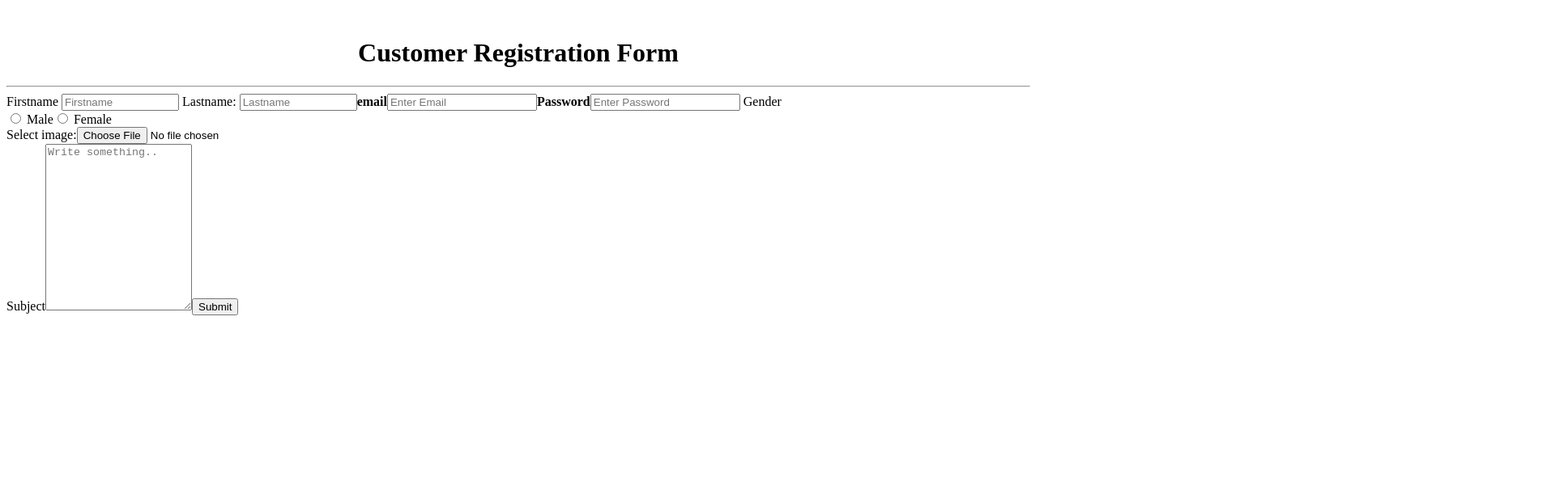
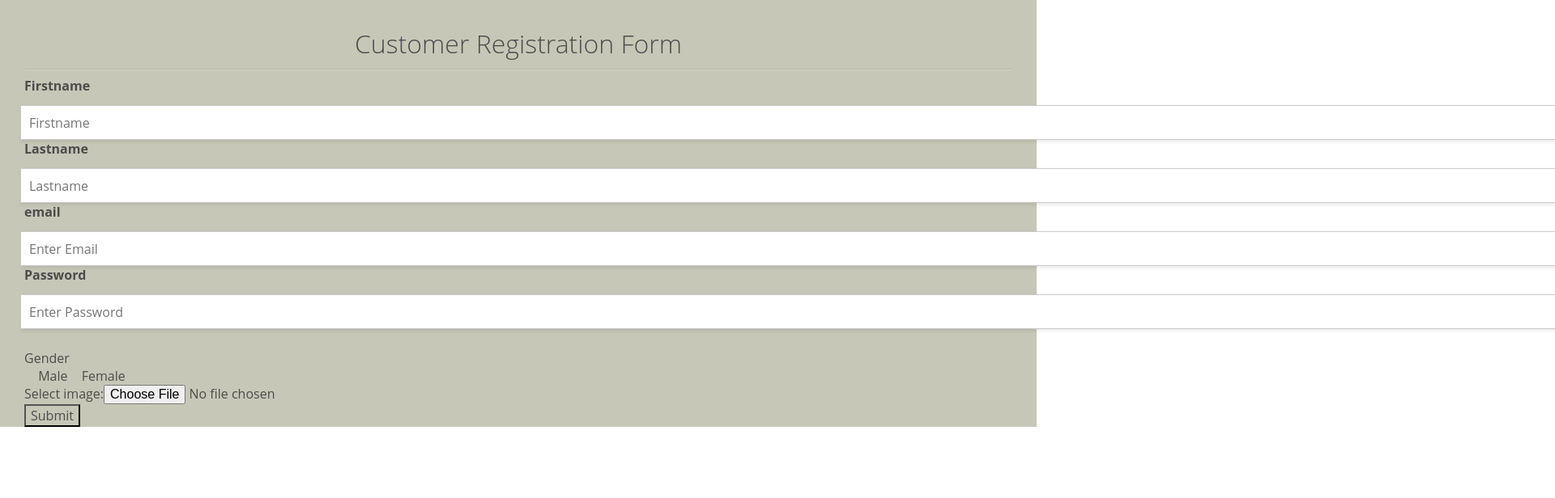
Before and after one commit to arasaa/air_quality, a React (Create React App) app in the folder client/: page /registration in a window 1280 px wide. Shown: the top 616 px of the page at 81% size, 1920 px wide, since content can reach past the window. Built offline with nearby package versions, Linux system fonts and the light colour scheme.

Commit message:
css style

```diff
--- a/client/src/components/screens/registration/Registration.js
+++ b/client/src/components/screens/registration/Registration.js
@@ -1,4 +1,5 @@
 import React from 'react'
+import './registration.css'
 const Registration = () => {
 
   return (
@@ -7,14 +8,16 @@ const Registration = () => {
   <div className="container" />
   <center>  <h1>Customer Registration Form</h1> </center>
   <hr />
-  <label> Firstname </label>
+  <label htmlFor="psw"><b> Firstname</b> </label>
 <input type="text" name="Firstname" placeholder="Firstname" size="15" required />
-<label> Lastname: </label>
+<label htmlFor="psw"><b> Lastname</b> </label>
 <input type="text" name="lastname" placeholder="Lastname" size="15"required />
 <label htmlFor="psw"><b>email</b></label>
 <input type="text" placeholder="Enter Email" name="email" id="email" required />
 <label htmlFor="psw"><b>Password</b></label>
 <input type="password" placeholder="Enter Password" name="psw" id="psw" required/>
+
+
 <label> Gender </label><br/>
 <input type="radio" value="Male" name="gender" /> Male
 <input type="radio" value="Female" name="gender" /> Female
@@ -24,8 +27,7 @@ const Registration = () => {
   <label htmlFor="img">Select image:</label>
   <input type="file" id="img" name="img" accept="image/*"/>
 </div>
-<label htmlFor="subject">Subject</label>
-<textarea id="subject" name="subject" placeholder="Write something.." style={{height:"200px"}}></textarea>
+
 <input type="submit" value="Submit" />
 </form>
 </div>
--- a/client/src/components/screens/registration/registration.css
+++ b/client/src/components/screens/registration/registration.css
@@ -0,0 +1,226 @@
+/* body{
+    color:rgb(30, 90, 70)
+}
+
+input[type=text], input[type=password], textarea {
+    width: 100%;
+    padding: 15px;
+    margin: 5px 0 22px 0;
+    display: inline-block;
+    border: none;
+    background: #F1F1F1;
+  }
+  input[type=text]:focus, input[type=password]:focus {
+    background-color: orange;
+    outline: none;
+  }
+   div {
+              padding: 10px 0;
+           }
+  hr {
+    border: 1px solid #F1F1F1;
+    margin-bottom: 25px;
+  }
+  .registerbtn {
+    background-color: #4CAF50;
+    color: white;
+    padding: 16px 20px;
+    margin: 8px 0;
+    border: none;
+    cursor: pointer;
+    width: 100%;
+    opacity: 0.9;
+  }
+  .registerbtn:hover {
+    opacity: 1;
+  }
+
+ */
+
+body, div, dl, dt, dd, ul, ol, li, h1, h2, h3, h4, h5, h6,
+pre, form, fieldset, input, textarea, p, blockquote, th, td {
+  padding:o;
+  margin:0;
+  background-color: rgb(199, 199, 183);}
+
+fieldset, img {border:0}
+
+ol, ul, li {list-style:none}
+
+:focus {outline:none}
+
+body,
+input,
+textarea,
+select {
+  font-family: 'Open Sans', sans-serif;
+  font-size: 16px;
+  color: #4c4c4c;
+}
+
+p {
+  font-size: 12px;
+  width: 150px;
+  display: inline-block;
+  margin-left: 18px;
+}
+h1 {
+  font-size: 32px;
+  font-weight: 300;
+  color: #4c4c4c;
+  text-align: center;
+  padding-top: 10px;
+  margin-bottom: 10px;
+}
+
+html{
+  background-color: #ffffff;
+}
+
+.testbox {
+  margin: 20px auto;
+  width: 343px;
+  height: 464px;
+  -webkit-border-radius: 8px/7px;
+  -moz-border-radius: 8px/7px;
+  border-radius: 8px/7px;
+  background-color: #ebebeb;
+  -webkit-box-shadow: 1px 2px 5px rgba(0,0,0,.31);
+  -moz-box-shadow: 1px 2px 5px rgba(0,0,0,.31);
+  box-shadow: 1px 2px 5px rgba(0,0,0,.31);
+  border: solid 1px #cbc9c9;
+}
+
+input[type=radio] {
+  visibility: hidden;
+}
+
+form{
+  margin: 0 30px;
+}
+
+label.radio {
+	cursor: pointer;
+  text-indent: 35px;
+  overflow: visible;
+  display: inline-block;
+  position: relative;
+  margin-bottom: 15px;
+}
+
+label.radio:before {
+  background: #3a57af;
+  content:'';
+  position: absolute;
+  top:2px;
+  left: 0;
+  width: 20px;
+  height: 20px;
+  border-radius: 100%;
+}
+
+label.radio:after {
+	opacity: 0;
+	content: '';
+	position: absolute;
+	width: 0.5em;
+	height: 0.25em;
+	background: transparent;
+	top: 7.5px;
+	left: 4.5px;
+	border: 3px solid #ffffff;
+	border-top: none;
+	border-right: none;
+
+	-webkit-transform: rotate(-45deg);
+	-moz-transform: rotate(-45deg);
+	-o-transform: rotate(-45deg);
+	-ms-transform: rotate(-45deg);
+	transform: rotate(-45deg);
+}
+
+input[type=radio]:checked + label:after {
+	opacity: 1;
+}
+
+hr{
+  color: #a9a9a9;
+  opacity: 0.3;
+}
+
+input[type=text],input[type=password]{
+  width: 2000px;
+  height: 39px;
+  -webkit-border-radius: 0px 4px 4px 0px/5px 5px 4px 4px;
+  -moz-border-radius: 0px 4px 4px 0px/0px 0px 4px 4px;
+  border-radius: 0px 4px 4px 0px/5px 5px 4px 4px;
+  background-color: #fff;
+  -webkit-box-shadow: 1px 2px 5px rgba(0,0,0,.09);
+  -moz-box-shadow: 1px 2px 5px rgba(0,0,0,.09);
+  box-shadow: 1px 2px 5px rgba(0,0,0,.09);
+  border: solid 1px #cbc9c9;
+  margin-left: -5px;
+  margin-top: 13px;
+  padding-left: 10px;
+}
+
+input[type=password]{
+  margin-bottom: 25px;
+}
+
+#icon {
+  display: inline-block;
+  width: 30px;
+  background-color: #3a57af;
+  padding: 8px 0px 8px 15px;
+  margin-left: 15px;
+  -webkit-border-radius: 4px 0px 0px 4px;
+  -moz-border-radius: 4px 0px 0px 4px;
+  border-radius: 4px 0px 0px 4px;
+  color: white;
+  -webkit-box-shadow: 1px 2px 5px rgba(0,0,0,.09);
+  -moz-box-shadow: 1px 2px 5px rgba(0,0,0,.09);
+  box-shadow: 1px 2px 5px rgba(0,0,0,.09);
+  border: solid 0px #cbc9c9;
+}
+
+.gender {
+  margin-left: 30px;
+  margin-bottom: 30px;
+}
+
+.accounttype{
+  margin-left: 8px;
+  margin-top: 20px;
+}
+
+a.button {
+  font-size: 14px;
+  font-weight: 600;
+  color: white;
+  padding: 6px 25px 0px 20px;
+  margin: 10px 8px 20px 0px;
+  display: inline-block;
+  float: right;
+  text-decoration: none;
+  width: 50px; height: 27px;
+  -webkit-border-radius: 5px;
+  -moz-border-radius: 5px;
+  border-radius: 5px;
+  background-color: #3a57af;
+  -webkit-box-shadow: 0 3px rgba(58,87,175,.75);
+  -moz-box-shadow: 0 3px rgba(58,87,175,.75);
+  box-shadow: 0 3px rgba(58,87,175,.75);
+  transition: all 0.1s linear 0s;
+  top: 0px;
+  position: relative;
+}
+
+a.button:hover {
+  top: 3px;
+  background-color:#2e458b;
+  -webkit-box-shadow: none;
+  -moz-box-shadow: none;
+  box-shadow: none;
+
+}
```
